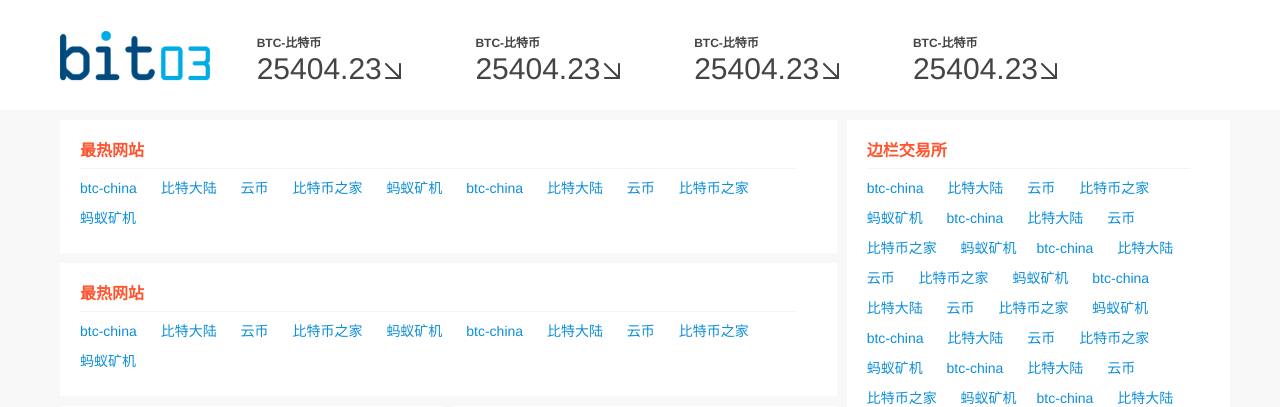
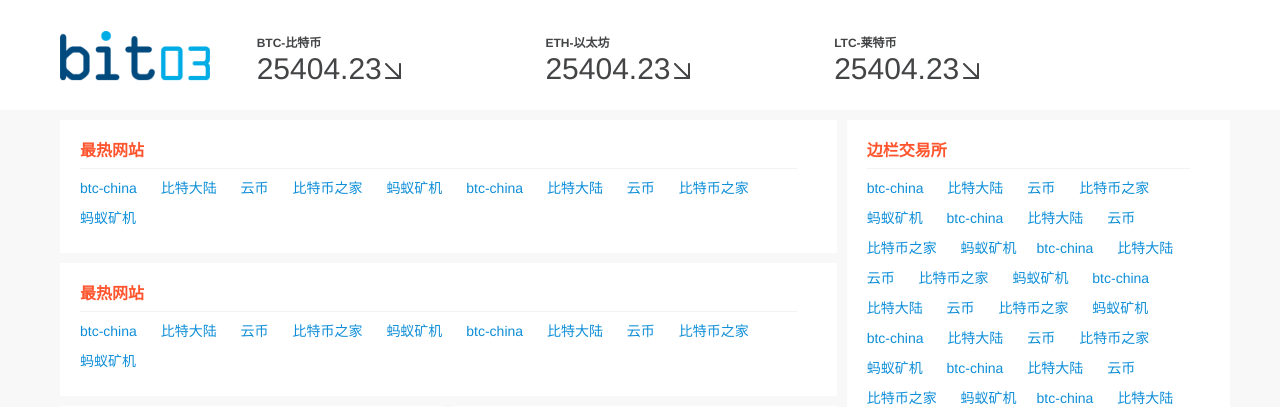
Before and after one commit to huanjie23333/Django_demo, a Django app: page / in a window 1280 px wide. Shown: the top 407 px of the page. Run offline with Django 3.2, Linux system fonts and the light colour scheme; some libraries are stand-ins or nearby versions.

Commit message:
add price js

```diff
--- a/static/css/web/main.css
+++ b/static/css/web/main.css
@@ -480,7 +480,7 @@ body a:hover {
 }
 #header .price-list > li {
   float: left;
-  width: 25%;
+  width: 33%;
   height: 110px;
   text-align: center;
 }
--- a/static/css/web/main.less
+++ b/static/css/web/main.less
@@ -34,7 +34,7 @@ body{
    .price-list{
        &>li{
           float: left;
-          width:25%;
+          width:33%;
           height:@header_height;
           text-align: center;
           .quote{
--- a/templates/base/base.html
+++ b/templates/base/base.html
@@ -64,7 +64,9 @@ window.location.href = url;</script><![endif]-->
 {% endblock %}
 {# footer ends --------#}
 {% block basic_script %}
-    <script data-main="{% static 'js/web/jsbuild/index_page_app_build.js' %}" src="{% static 'js/web/app/require.js' %}"></script>
+    {% compress css %}
+       <script data-main="{% static 'js/web/jsbuild/index_page_app_build.js' %}" src="{% static 'js/web/app/require.js' %}"></script>
+    {% endcompress %}
 {% endblock %}
 
 {% block trackers %}
--- a/templates/web/index.html
+++ b/templates/web/index.html
@@ -1,5 +1,5 @@
 {% extends 'base/base.html' %}
-{% load i18n static %}
+{% load i18n static compress %}
 
 
 {% block content %}
@@ -268,6 +268,8 @@
 {% endblock %}
 {##}
 {% block basic_script %}
+    {% compress js %}
     <script data-main="{% static 'js/web/jsbuild/index_page_app_build.js' %}"
             src="{% static 'js/web/app/require.js' %}"></script>
+    {% endcompress %}
 {% endblock %}
--- a/templates/web/partial/header.html
+++ b/templates/web/partial/header.html
@@ -10,12 +10,12 @@
             <div class="col-sm-9">
                 <ul class="price-list">
                     <li>
-                        <div class="quote">
+                        <div class="quote" id="quote_btc">
                             <div class="quote-head">
                                 BTC-比特币
                             </div>
                             <div class="quote-price">
-                                <span>25404.23</span>
+                               <span class="price">25404.23</span>
                                <span class="g-icon">
                                    <svg viewBox="0 0 16 16" xmlns="http://www.w3.org/2000/svg">
                                        <path d="M15.057,0.001 L14.943,0.001 C14.422,0.001 14,0.423 14,0.944 L14,12.584 L1.709,0.293 C1.318,-0.098 0.685,-0.098 0.295,0.293 C-0.096,0.684 -0.096,1.316 0.295,1.707 L12.589,14.001 L0.943,14.001 C0.422,14.001 0,14.423 0,14.944 L0,15.058 C0,15.579 0.422,16.001 0.943,16.001 L14,16.001 L16,16.001 L16,14.001 L16,0.944 C16,0.423 15.578,0.001 15.057,0.001"
@@ -26,12 +26,12 @@
                         </div>
                     </li>
                     <li>
-                        <div class="quote">
+                        <div class="quote" id="quote_etc">
                             <div class="quote-head">
-                                BTC-比特币
+                                ETH-以太坊
                             </div>
                             <div class="quote-price">
-                                <span>25404.23</span>
+                                <span class="price">25404.23</span>
                                <span class="g-icon">
                                    <svg viewBox="0 0 16 16" xmlns="http://www.w3.org/2000/svg">
                                        <path d="M15.057,0.001 L14.943,0.001 C14.422,0.001 14,0.423 14,0.944 L14,12.584 L1.709,0.293 C1.318,-0.098 0.685,-0.098 0.295,0.293 C-0.096,0.684 -0.096,1.316 0.295,1.707 L12.589,14.001 L0.943,14.001 C0.422,14.001 0,14.423 0,14.944 L0,15.058 C0,15.579 0.422,16.001 0.943,16.001 L14,16.001 L16,16.001 L16,14.001 L16,0.944 C16,0.423 15.578,0.001 15.057,0.001"
@@ -42,29 +42,13 @@
                         </div>
                     </li>
                     <li>
-                         <div class="quote">
+                         <div class="quote" id="quote_ltc">
                             <div class="quote-head">
-                                BTC-比特币
+                                LTC-莱特币
                             </div>
                             <div class="quote-price">
-                                <span>25404.23</span>
-                               <span class="g-icon">
-                                   <svg viewBox="0 0 16 16" xmlns="http://www.w3.org/2000/svg">
-                                       <path d="M15.057,0.001 L14.943,0.001 C14.422,0.001 14,0.423 14,0.944 L14,12.584 L1.709,0.293 C1.318,-0.098 0.685,-0.098 0.295,0.293 C-0.096,0.684 -0.096,1.316 0.295,1.707 L12.589,14.001 L0.943,14.001 C0.422,14.001 0,14.423 0,14.944 L0,15.058 C0,15.579 0.422,16.001 0.943,16.001 L14,16.001 L16,16.001 L16,14.001 L16,0.944 C16,0.423 15.578,0.001 15.057,0.001"
-                                             fill="currentColor" fill-rule="evenodd"></path>
-                                   </svg>
-                               </span>
-                            </div>
-                        </div>
-                    </li>
-                    <li>
-                         <div class="quote">
-                            <div class="quote-head">
-                                BTC-比特币
-                            </div>
-                            <div class="quote-price">
-                                <span>25404.23</span>
-                               <span class="g-icon">
+                                <span class="price">25404.23</span>
+                                <span class="g-icon">
                                    <svg viewBox="0 0 16 16" xmlns="http://www.w3.org/2000/svg">
                                        <path d="M15.057,0.001 L14.943,0.001 C14.422,0.001 14,0.423 14,0.944 L14,12.584 L1.709,0.293 C1.318,-0.098 0.685,-0.098 0.295,0.293 C-0.096,0.684 -0.096,1.316 0.295,1.707 L12.589,14.001 L0.943,14.001 C0.422,14.001 0,14.423 0,14.944 L0,15.058 C0,15.579 0.422,16.001 0.943,16.001 L14,16.001 L16,16.001 L16,14.001 L16,0.944 C16,0.423 15.578,0.001 15.057,0.001"
                                              fill="currentColor" fill-rule="evenodd"></path>
```
Also changed, not shown: static/js/web/app/index_page_app.js (+7 -2 lines), static/js/web/app/subapp/data/datafeed.js (added, +28 -0 lines), static/js/web/app/subapp/header/quote.js (added, +20 -0 lines), static/js/web/jsbuild/index_page_app_build.js.
